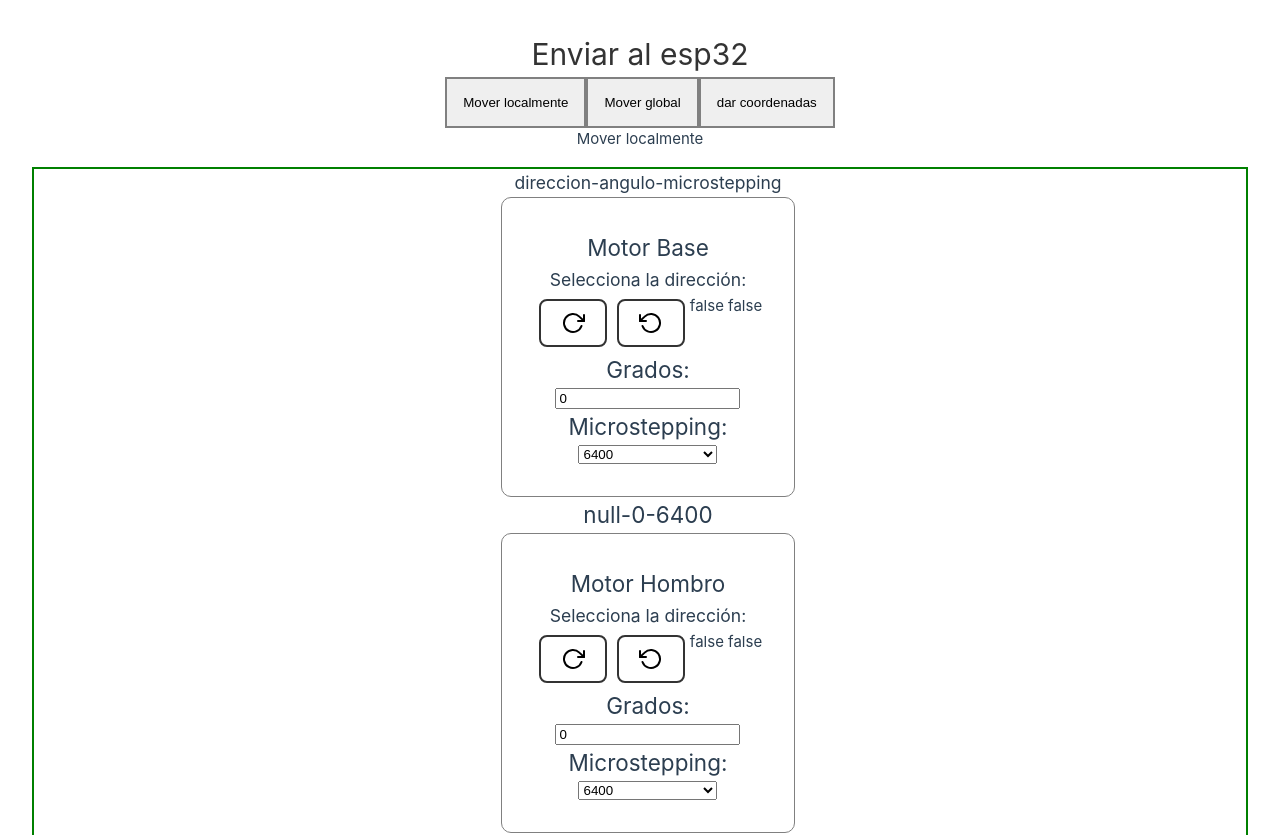
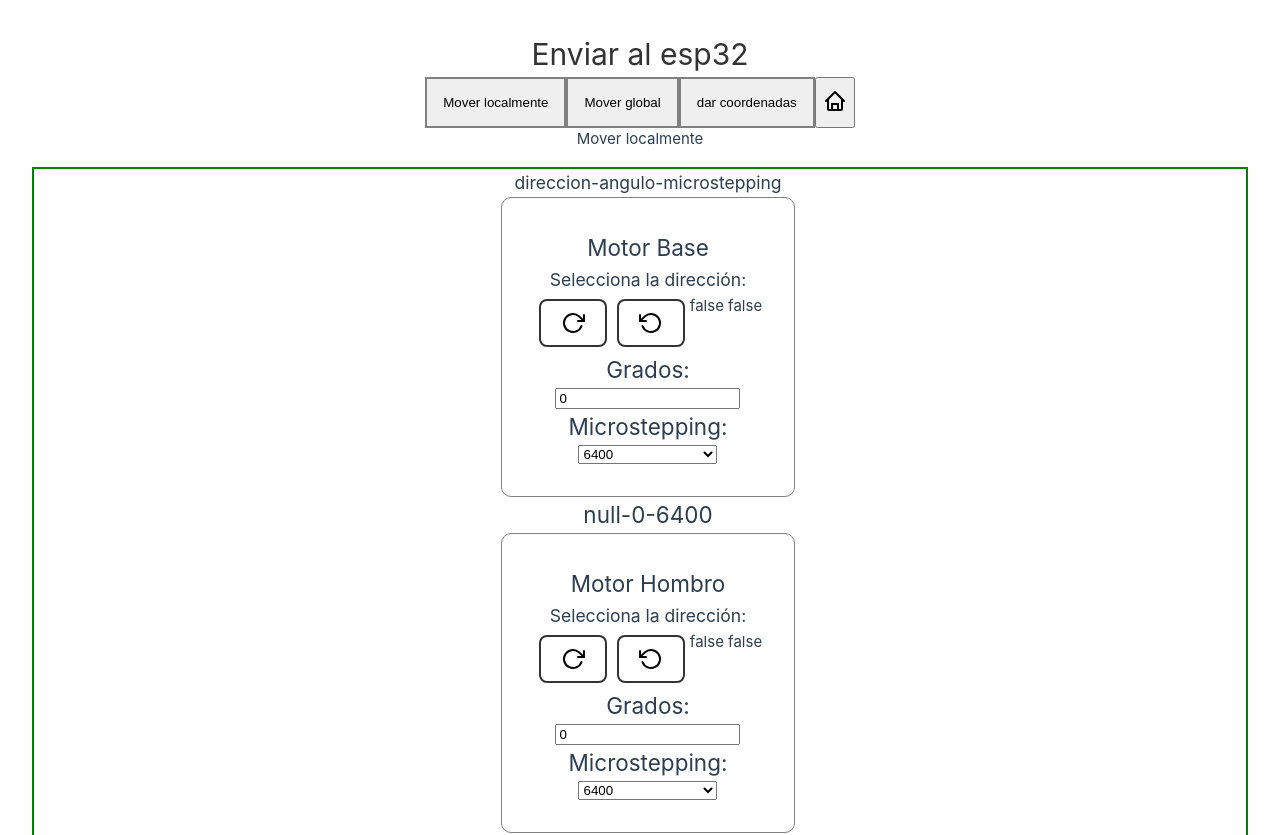
Before and after one commit to kevinu27/esp32-robotic-arm, a Vue app: page / in a window 1280 px wide. Shown: the top 835 px of the page. Built offline with nearby package versions, Linux system fonts and the light colour scheme.

Commit message:
homing button

```diff
--- a/src/App.vue
+++ b/src/App.vue
@@ -33,8 +33,9 @@ export default {
     seleccionarTab(tab){
       console.log('tab', tab)
       this.selectedTab = tab
-
-
+    },
+    homing(){
+      console.log('homing')
     }
   }
 }
@@ -55,6 +56,13 @@ export default {
       <button class="tab" @click="seleccionarTab('3')">
         <p>dar coordenadas</p>
       </button>
+      <button class="homing-btn" @click="homing()">
+        <svg width="24" height="24" viewBox="0 0 24 24" fill="none" xmlns="http://www.w3.org/2000/svg">
+          <path d="M3 12L12 3L21 12" stroke="currentColor" stroke-width="2" stroke-linecap="round" stroke-linejoin="round"/>
+          <path d="M5 10V20C5 20.5523 5.44772 21 6 21H9V16C9 15.4477 9.44772 15 10 15H14C14.5523 15 15 15.4477 15 16V21H18C18.5523 21 19 20.5523 19 20V10" stroke="currentColor" stroke-width="2" stroke-linecap="round" stroke-linejoin="round"/>
+          <rect x="9" y="15" width="6" height="6" fill="none" stroke="currentColor" stroke-width="2"/>
+        </svg>
+      </button>
 
     </div>
 
@@ -65,6 +73,7 @@ export default {
     <MoveIndividually v-if="this.selectedTab == '1'" />
     <MoveGlobally v-if="this.selectedTab == '2'" />
     <MoveToCoordinates v-if="this.selectedTab == '3'" />
+
   </main>
 </template>
 
```
